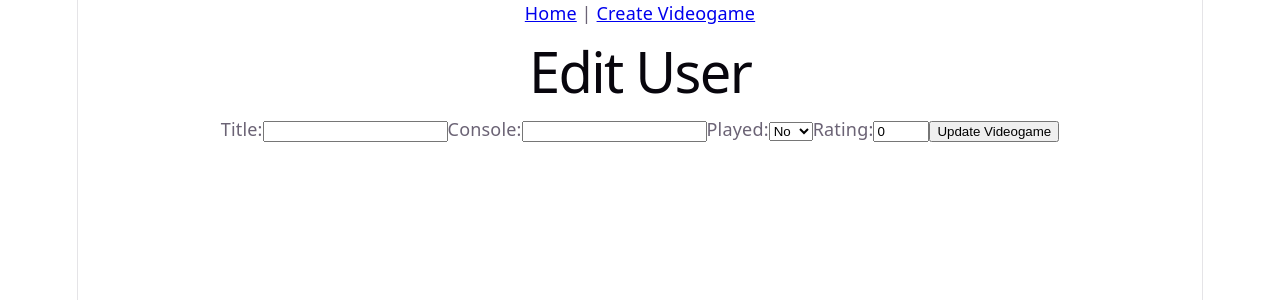
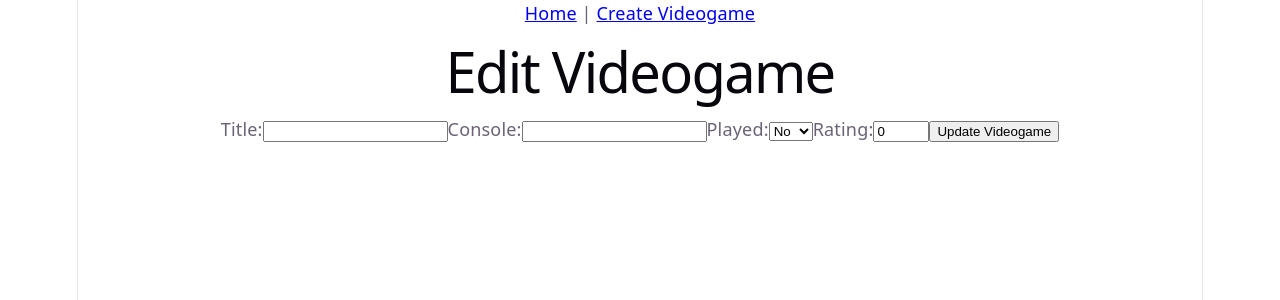
Before and after one commit to Lcoty93/videogame_collection, a React app in the folder frontend/: page /edit/1 in a window 1280 px wide. Shown: the top 300 px of the page. Built offline with nearby package versions, Linux system fonts and the light colour scheme; no server answers; the HTML template or start-up script is replaced by a standard one.

Commit message:
Updated verbage on EditVideoGame page

```diff
--- a/frontend/src/pages/EditVideogame.jsx
+++ b/frontend/src/pages/EditVideogame.jsx
@@ -55,8 +55,8 @@ function EditVideogame() {
     };
 
     return(<>
-        <h1>Edit User</h1>
-        {success && (<p>User edited successfully!</p>)}
+        <h1>Edit Videogame</h1>
+        {success && (<p>Videogame edited successfully!</p>)}
 
         <VideoGameForm
             title={title}
```
